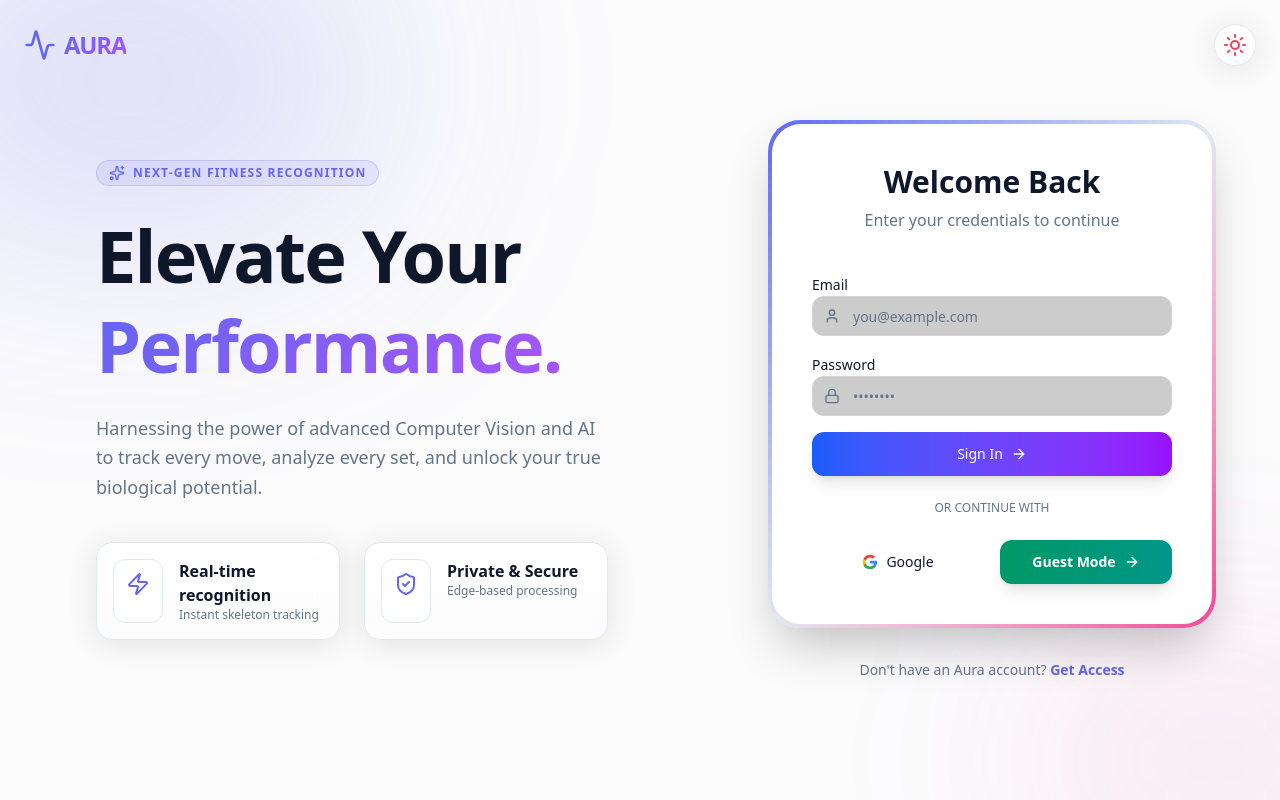
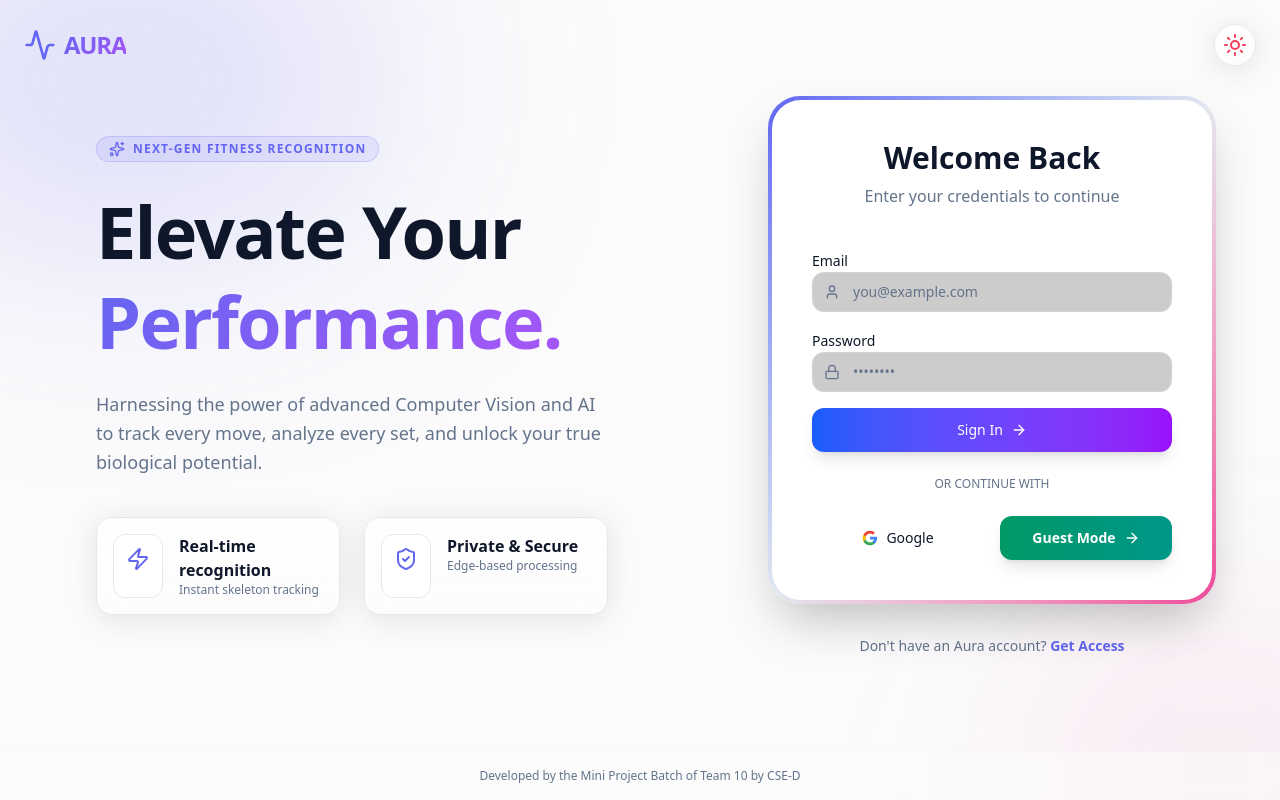
Before and after one commit to mini-project-team10/fitness-insights, a Next.js app: page / in a window 1280 px wide. Built offline with nearby package versions, Linux system fonts and the light colour scheme; no server answers.

Commit message:
Add development team attribution footer to home page

```diff
--- a/src/app/page.tsx
+++ b/src/app/page.tsx
@@ -36,7 +36,7 @@ export default function Home() {
   }
 
   return (
-    <div className="min-h-screen bg-background relative overflow-hidden flex flex-col lg:flex-row">
+    <div className="min-h-screen bg-background relative overflow-hidden flex flex-col justify-between">
       {/* Dynamic Background Elements */}
       <div className="absolute top-[-10%] left-[-10%] w-[40%] h-[40%] bg-primary/20 blur-[120px] rounded-full" />
       <div className="absolute bottom-[-10%] right-[-10%] w-[30%] h-[30%] bg-secondary/10 blur-[100px] rounded-full" />
@@ -50,6 +50,8 @@ export default function Home() {
         <ThemeToggle />
       </div>
 
+      {/* Main Content Area */}
+      <div className="flex-1 flex flex-col lg:flex-row w-full pt-20 lg:pt-0">
         {/* Left Perspective: Brand & Features */}
         <div className="flex-1 flex flex-col justify-center px-8 lg:px-24 z-10 pt-24 lg:pt-0">
           <motion.div
@@ -114,5 +116,11 @@ export default function Home() {
           </motion.div>
         </div>
       </div>
+
+      {/* Footer */}
+      <footer className="w-full text-center py-4 text-xs text-muted-foreground z-10 border-t border-border/10 bg-background/50 backdrop-blur-sm">
+        Developed by the Mini Project Batch of Team 10 by CSE-D
+      </footer>
+    </div>
   );
 }
```
Lines whose indentation alone changed are shown as unchanged.
